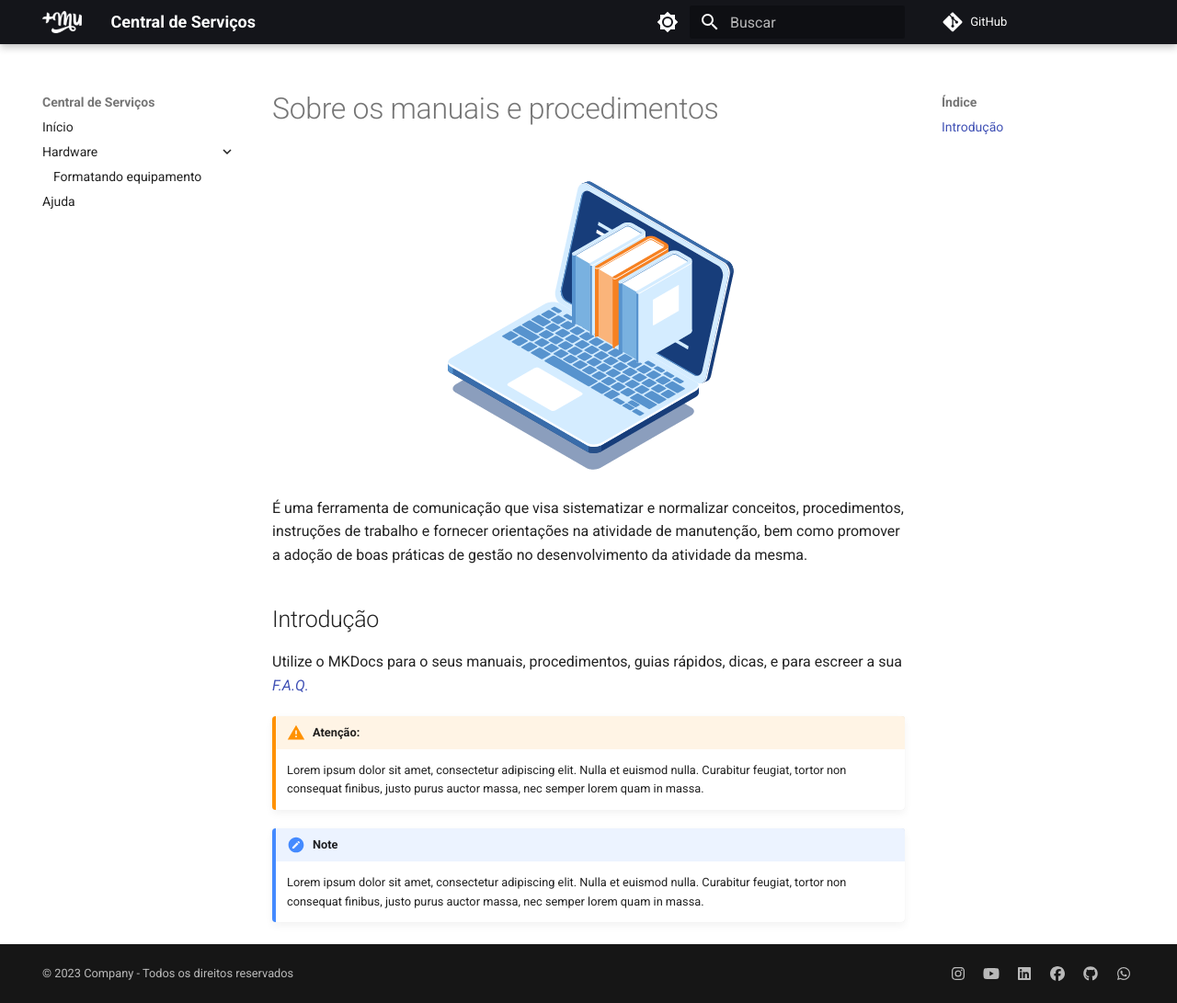
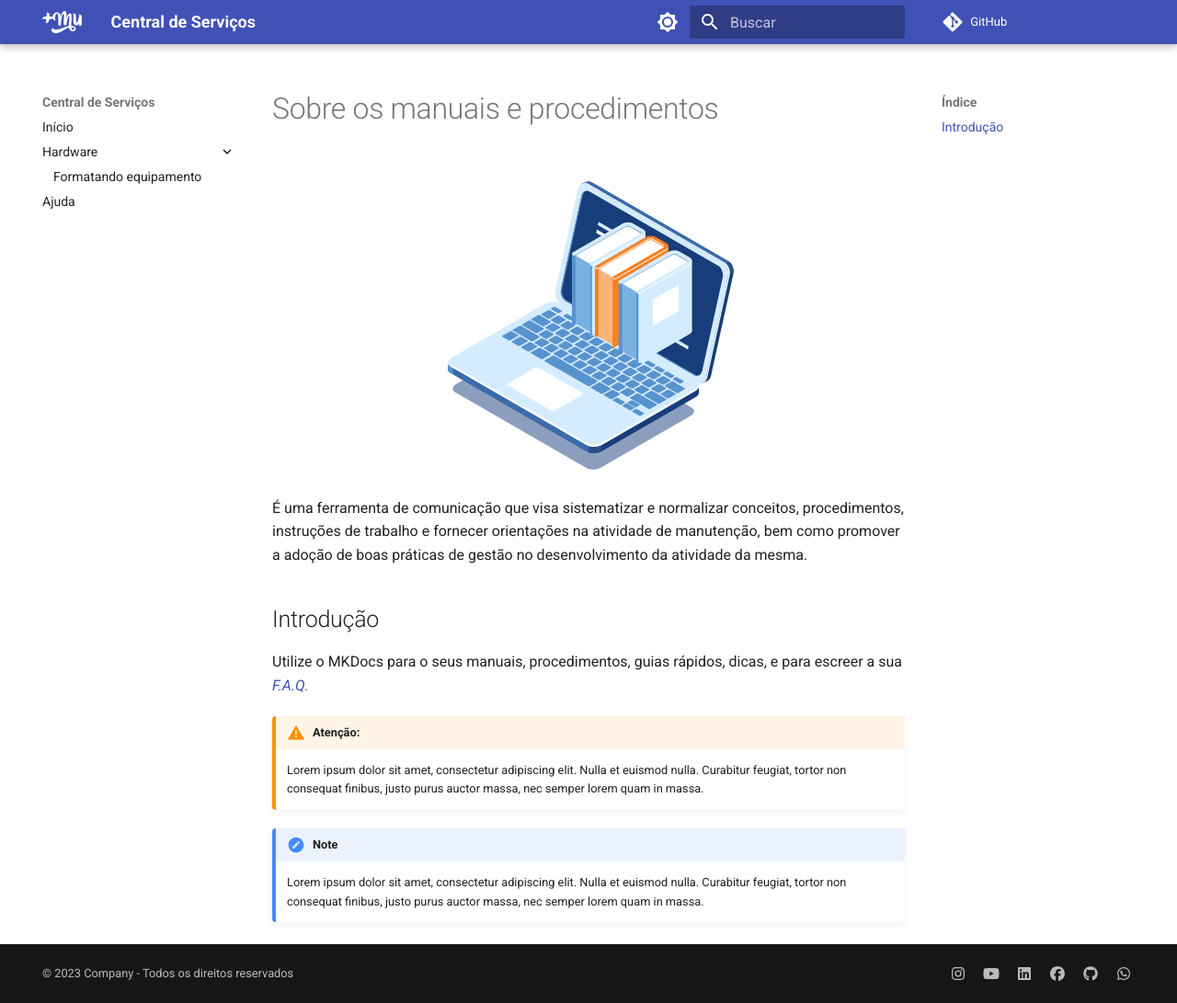
Before and after one commit to vip-vini/maismu-br.github.io, an MkDocs documentation site: the page built from docs/index.md, in a window 1280 px wide and 1091 px high. Shown: the whole window at 92% size. Built offline with MkDocs 1.6.1 and Material for MkDocs 9.7.7, drawn with Linux system fonts in a browser that asks for light colours; nearby versions of some CDN libraries; comment, search, counter and statistics services are not loaded.

Commit message:
cor indico

```diff
--- a/mkdocs.yml
+++ b/mkdocs.yml
@@ -60,14 +60,14 @@ theme:
                 # - toc.integrate
         palette:
                 - scheme: default
-                  primary: black
-                  accent: black
+                  primary: indico
+                  accent: indico
                   toggle:
                     icon: material/brightness-7
                     name: Switch to dark mode
                 - scheme: slate
-                  primary: black
-                  accent: black
+                  primary: indico
+                  accent: indico
                   toggle:
                     icon: material/brightness-4
                     name: Switch to light mode
```
